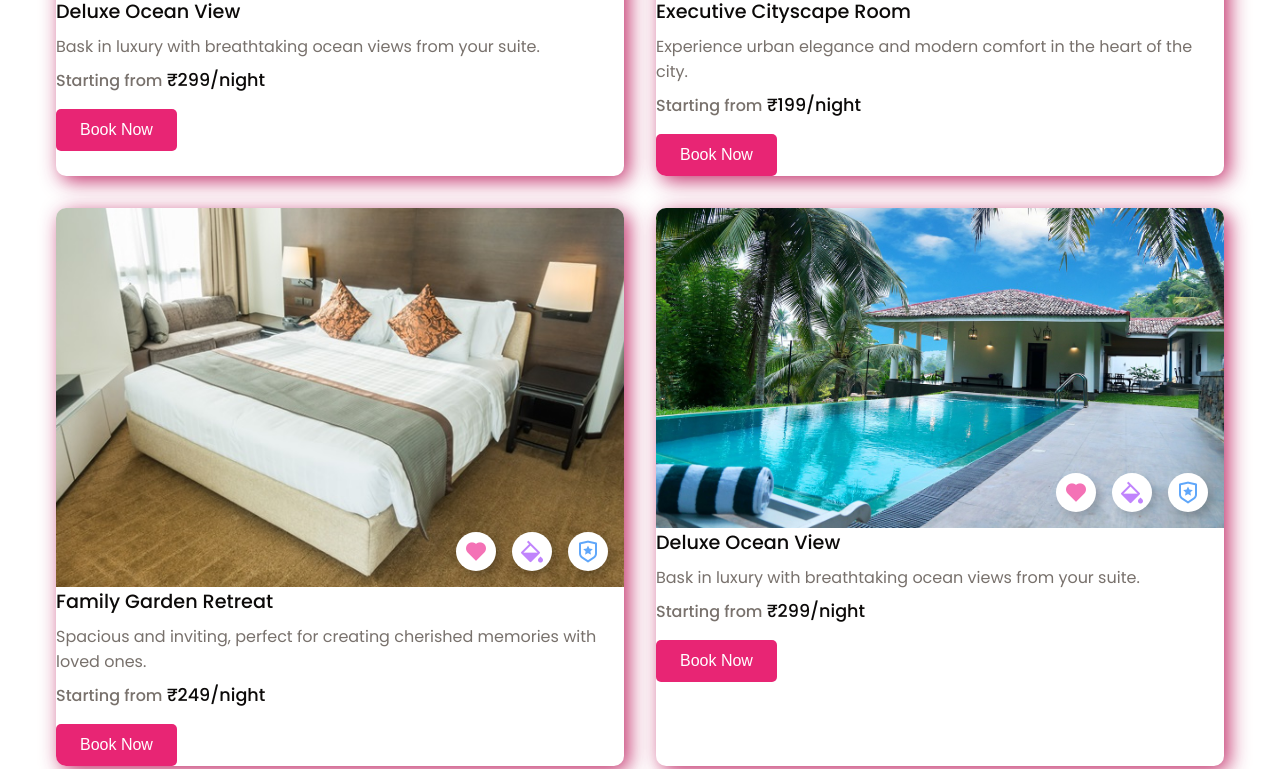
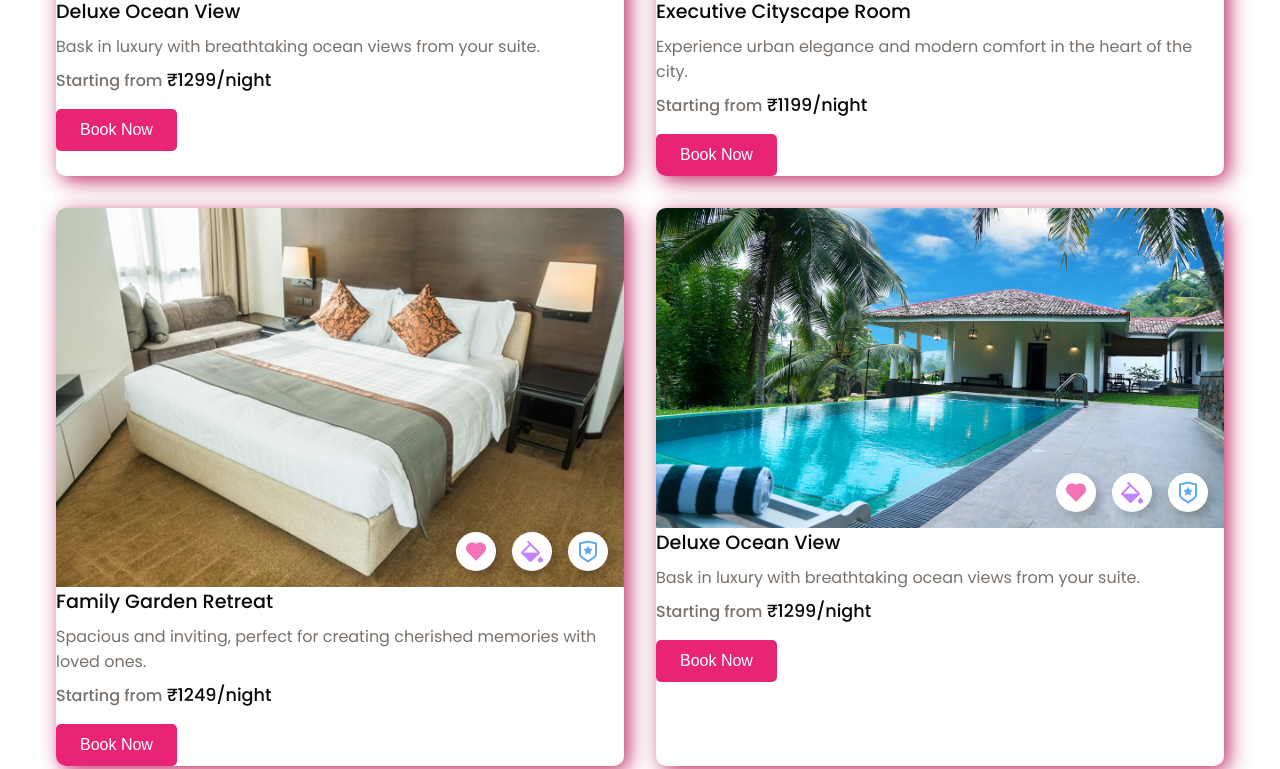
Before and after one commit to Ankii07/Kingsukh_guest_house, a website: page index.html in a window 1280 px wide. Shown: the part 2235-3004 px from the top of the page. Drawn offline with nearby package versions, Linux system fonts and the light colour scheme; files whose address does not match are found by name.

Commit message:
rate chnage

```diff
--- a/index.html
+++ b/index.html
@@ -107,7 +107,7 @@
                  <p>
                     Bask in luxury with breathtaking ocean views from your suite.
                  </p>
-                 <h5>Starting from <span>₹299/night</span></h5>
+                 <h5>Starting from <span>₹1299/night</span></h5>
                  <button class="btn">Book Now</button>
             </div>
         </div>
@@ -125,7 +125,7 @@
                  <p>
                     Experience urban elegance and modern comfort in the heart of the city.
                  </p>
-                 <h5>Starting from <span>₹199/night</span></h5>
+                 <h5>Starting from <span>₹1199/night</span></h5>
                  <button class="btn">Book Now</button>
             </div>
         </div>
@@ -143,7 +143,7 @@
                  <p>
                     Spacious and inviting, perfect for creating cherished memories with loved ones.
                  </p>
-                 <h5>Starting from <span>₹249/night</span></h5>
+                 <h5>Starting from <span>₹1249/night</span></h5>
                  <button class="btn">Book Now</button>
             </div>
         </div>
@@ -161,7 +161,7 @@
                  <p>
                     Bask in luxury with breathtaking ocean views from your suite.
                  </p>
-                 <h5>Starting from <span>₹299/night</span></h5>
+                 <h5>Starting from <span>₹1299/night</span></h5>
                  <button class="btn">Book Now</button>
             </div>
         </div>
```
